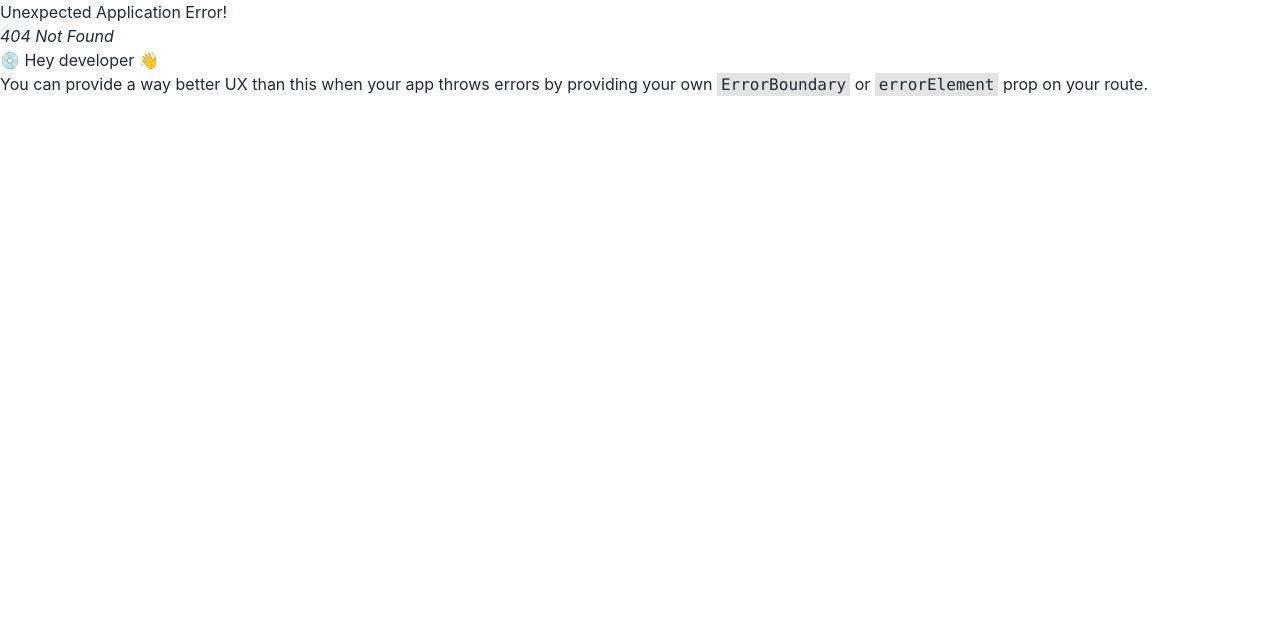
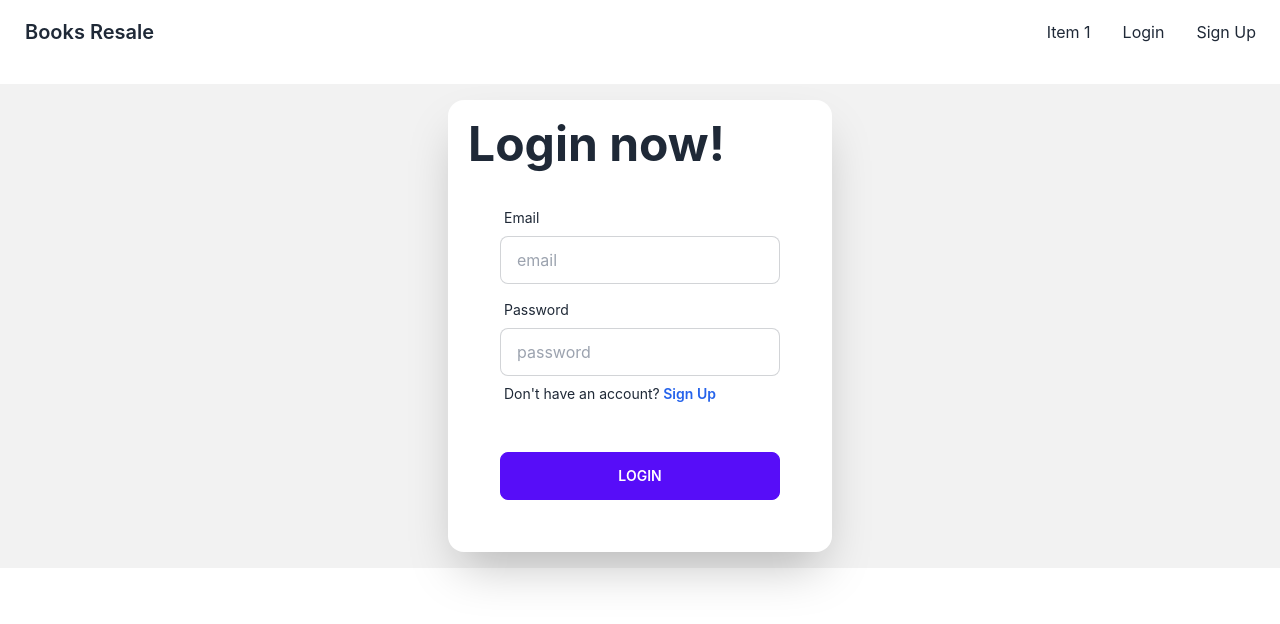
Before and after one commit to FaiazArRafi/The-story-keeper-client, a React (Create React App) app: page /login in a window 1280 px wide. Before the commit this address had no page. Shown: the top 624 px of the page. Built offline with nearby package versions, Linux system fonts and the light colour scheme; no server answers.

Commit message:
email login done

```diff
--- a/src/Context/AuthProvider.js
+++ b/src/Context/AuthProvider.js
@@ -1,6 +1,6 @@
-import React, { createContext, useState } from 'react';
+import React, { createContext, useEffect, useState } from 'react';
 import app from '../Firebase/firebase.config';
-import { createUserWithEmailAndPassword, getAuth } from 'firebase/auth';
+import { createUserWithEmailAndPassword, getAuth, onAuthStateChanged, signInWithEmailAndPassword, signInWithPopup, signOut } from 'firebase/auth';
 
 export const AuthContext = createContext();
 
@@ -8,13 +8,38 @@ const auth = getAuth(app);
 
 const AuthProvider = ({ children }) => {
     const [user, setUser] = useState(null);
+    const [loading, setLoading] = useState(true);
 
     const createUser = (email, password) => {
+        setLoading(true);
         return createUserWithEmailAndPassword(auth, email, password)
     }
 
+    const signIn = (email, password) => {
+        setLoading(true);
+        return signInWithEmailAndPassword(auth, email, password)
+    }
 
-    const authInfo = { createUser }
+    const providerLogin = (provider) => {
+        setLoading(true);
+        return signInWithPopup(auth, provider)
+    }
+
+    const logOut = () => {
+        setLoading(true);
+        return signOut(auth)
+    }
+
+    useEffect(() => {
+        const unsubscribe = onAuthStateChanged(auth, (currentUser => {
+            setUser(currentUser)
+            setLoading(false);
+        }))
+        return () =>
+            unsubscribe();
+    }, [])
+
+    const authInfo = { user, providerLogin, logOut, createUser, signIn, loading, setLoading }
 
     return (
         <AuthContext.Provider value={authInfo}>
--- a/src/Pages/Home/CategoryDetails.js
+++ b/src/Pages/Home/CategoryDetails.js
@@ -4,11 +4,13 @@ import { Link } from 'react-router-dom';
 const CategoryDetails = ({ category }) => {
     const { _id, category_name } = category;
 
+
+
     return (
-        <div>
+        <div >
             <div className="card w-96  bg-base-100 shadow-xl image-full">
                 <figure><img src="https://placeimg.com/400/225/arch" alt="Shoes" /></figure>
-                <div className="card-body">
+                <div className="card-body" >
                     <h2 className="card-title text-2xl">{category_name}</h2>
                     <p>If a dog chews shoes whose shoes does he choose?</p>
                     <div className="card-actions justify-center">
--- a/src/Pages/Login/Login.js
+++ b/src/Pages/Login/Login.js
@@ -1,9 +1,82 @@
-import React from 'react';
+import { GoogleAuthProvider } from 'firebase/auth';
+import React, { useContext, useState } from 'react';
+import { Link, useLocation, useNavigate } from 'react-router-dom';
+import { AuthContext } from '../../Context/AuthProvider';
 
 const Login = () => {
+
+    const [error, setError] = useState('');
+
+    const { signIn, providerLogin, setLoading } = useContext(AuthContext)
+    const navigate = useNavigate();
+    const location = useLocation();
+
+    const from = location.state?.from?.pathname || '/';
+
+    const googleProvider = new GoogleAuthProvider();
+
+    const handleGoogleSignIn = () => {
+        providerLogin(googleProvider)
+            .then(result => {
+                navigate(from, { replace: true });
+            })
+            .catch(error => console.error(error))
+    }
+
+    const handleLogin = (event) => {
+        event.preventDefault();
+        const form = event.target;
+        const email = form.email.value;
+        const password = form.password.value;
+
+        signIn(email, password)
+            .then(result => {
+                form.reset();
+                setError('');
+                navigate(from, { replace: true });
+            })
+            .catch(error => {
+                console.error(error)
+                setError(error.message);
+            })
+            .finally(() => {
+                setLoading(false);
+            })
+    }
+
+
     return (
         <div>
-
+            <div className="hero mt-5 bg-base-200">
+                <div className="hero-content flex-col lg:flex-row-reverse">
+                    <form onSubmit={handleLogin} className="card flex-shrink-0 w-full max-w-sm shadow-2xl bg-base-100 p-5">
+                        <h1 className="text-5xl font-bold">Login now!</h1>
+                        <div className="card-body">
+                            <div className="form-control">
+                                <label className="label">
+                                    <span className="label-text">Email</span>
+                                </label>
+                                <input type="text" name='email' placeholder="email" className="input input-bordered" required />
+                            </div>
+                            <div className="form-control">
+                                <label className="label">
+                                    <span className="label-text">Password</span>
+                                </label>
+                                <input type="password" name='password' placeholder="password" className="input input-bordered" required />
+                                <label className="label">
+                                    <p className="text-sm">Don't have an account?<Link to='/signup' className="text-blue-600 hover:underline dark:text-blue-500 font-semibold text-sm"> Sign Up</Link></p>
+                                </label>
+                            </div>
+                            <div className='bg-red-700 text-white font-semibold rounded text-sm text-center'>
+                                <h1>{error}</h1>
+                            </div>
+                            <div className="form-control mt-6">
+                                <button className="btn btn-primary">Login</button>
+                            </div>
+                        </div>
+                    </form>
+                </div>
+            </div>
         </div>
     );
 };
--- /dev/null
+++ b/src/Pages/Products/BookingModal.js
@@ -0,0 +1,66 @@
+import React, { useContext } from 'react';
+import { AuthContext } from '../../Context/AuthProvider';
+
+const BookingModal = () => {
+
+    const { user } = useContext(AuthContext);
+
+    const handleBooking = event => {
+        event.preventDefault();
+        const form = event.target;
+        const name = form.name.value;
+        const email = form.email.value;
+        const phone = form.phone.value;
+        // [3, 4, 5].map((value, i) => console.log(value))
+        const booking = {
+            appointmentDate: date,
+            patient: name,
+            email,
+            phone,
+        }
+        // TODO: send data to the server
+        // and once data is saved then close the modal
+        // and display success toast
+
+        fetch('http://localhost:5000/bookings', {
+            method: 'POST',
+            headers: {
+                'content-type': 'application/json'
+            },
+            body: JSON.stringify(booking)
+        })
+            .then(res => res.json())
+            .then(data => {
+                console.log(data);
+                if (data.acknowledged) {
+                    setTreatment(null);
+                    toast.success('Booking confirmed');
+                    refetch();
+                }
+                else {
+                    toast.error(data.message);
+                }
+            })
+    }
+    return (
+        <div>
+            <input type="checkbox" id="booking-modal" className="modal-toggle" />
+            <div className="modal">
+                <div className="modal-box relative">
+                    <label htmlFor="booking-modal" className="btn btn-sm btn-circle absolute right-2 top-2">✕</label>
+                    <h3 className="text-lg font-bold">{treatmentName}</h3>
+                    <form onSubmit={handleBooking} className='grid grid-cols-1 gap-3 mt-10'>
+                        <input type="text" disabled value={date} className="input w-full input-bordered " />
+                        <input name="name" type="text" defaultValue={user?.displayName} disabled placeholder="Your Name" className="input w-full input-bordered" />
+                        <input name="email" type="email" defaultValue={user?.email} disabled placeholder="Email Address" className="input w-full input-bordered" />
+                        <input name="phone" type="text" placeholder="Phone Number" className="input w-full input-bordered" />
+                        <br />
+                        <input className='btn btn-accent w-full' type="submit" value="Submit" />
+                    </form>
+                </div>
+            </div>
+        </div>
+    );
+};
+
+export default BookingModal;
--- a/src/Pages/Shared/Header/Header.js
+++ b/src/Pages/Shared/Header/Header.js
@@ -1,25 +1,41 @@
-import React from 'react';
+import React, { useContext } from 'react';
+import { Link } from 'react-router-dom';
+import { AuthContext } from '../../../Context/AuthProvider';
 
 const Header = () => {
+
+    const { user, logOut } = useContext(AuthContext);
+
+    const handleLogOut = () => {
+        logOut()
+            .then(() => { })
+            .catch(error => console.log(error))
+    }
+
+
     return (
         <div className="navbar bg-base-100">
             <div className="flex-1">
-                <a href="/" className="btn btn-ghost normal-case text-xl">daisyUI</a>
+                <a href="/" className="btn btn-ghost normal-case text-xl">Books Resale</a>
             </div>
             <div className="flex-none">
                 <ul className="menu menu-horizontal p-0">
                     <li><a href="/">Item 1</a></li>
-                    <li tabIndex={0}>
-                        <a href="/">
-                            Parent
-                            <svg className="fill-current" xmlns="http://www.w3.org/2000/svg" width="20" height="20" viewBox="0 0 24 24"><path d="M7.41,8.58L12,13.17L16.59,8.58L18,10L12,16L6,10L7.41,8.58Z" /></svg>
-                        </a>
-                        <ul className="p-2 bg-base-100">
-                            <li><a href="/">Submenu 1</a></li>
-                            <li><a href="/">Submenu 2</a></li>
-                        </ul>
-                    </li>
-                    <li><a href="/signup">Sign Up</a></li>
+                    <div className="menu menu-horizontal p-0">
+                        {
+                            user?.uid ?
+
+                                <button className='justify-center items-center flex hover:bg-base-300 px-3' onClick={handleLogOut}>Log Out</button>
+
+                                :
+                                <>
+                                    <li><a href="/login">Login</a></li>
+                                    <li><a href="/signup">Sign Up</a></li>
+                                </>
+                        }
+
+                    </div>
+
                 </ul>
             </div>
         </div>
--- a/src/Routes/Routes.js
+++ b/src/Routes/Routes.js
@@ -1,6 +1,7 @@
 import { createBrowserRouter } from "react-router-dom";
 import Main from "../Layout/Main";
 import Home from "../Pages/Home/Home";
+import Login from "../Pages/Login/Login";
 import Products from "../Pages/Products/Products";
 import SignUp from "../Pages/SignUp/SignUp";
 
@@ -21,6 +22,10 @@ export const routes = createBrowserRouter([
             {
                 path: '/signup',
                 element: <SignUp></SignUp>
+            },
+            {
+                path: '/login',
+                element: <Login></Login>
             }
         ]
     }
```
